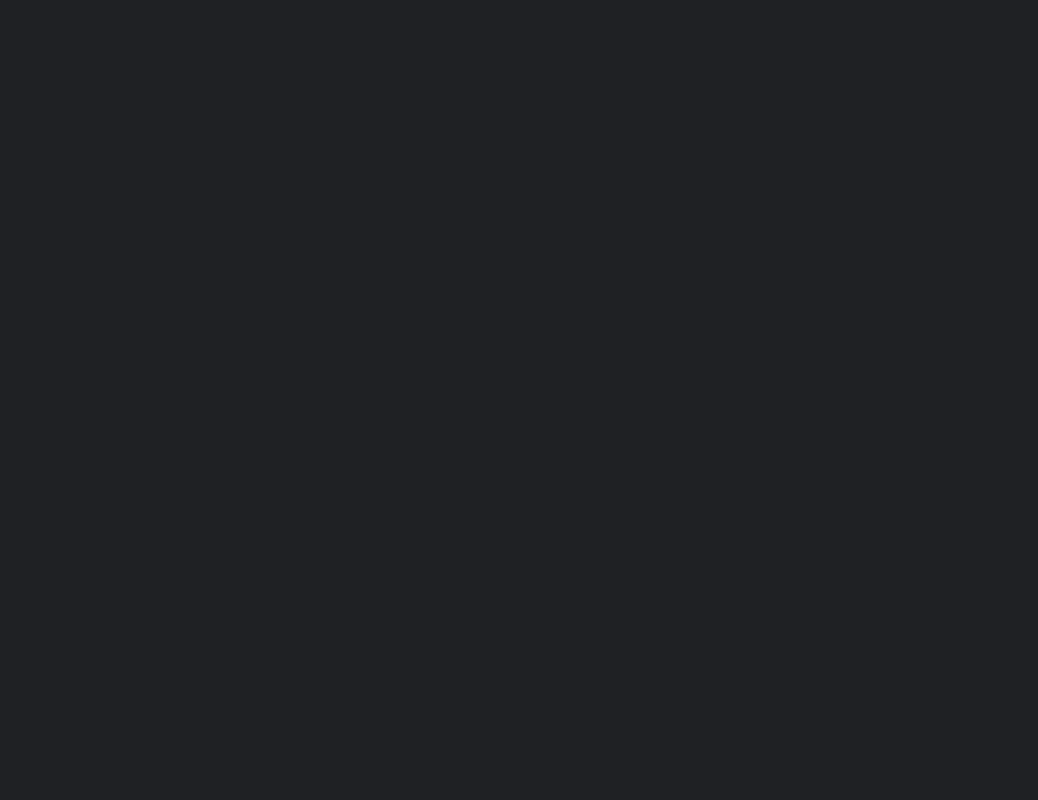
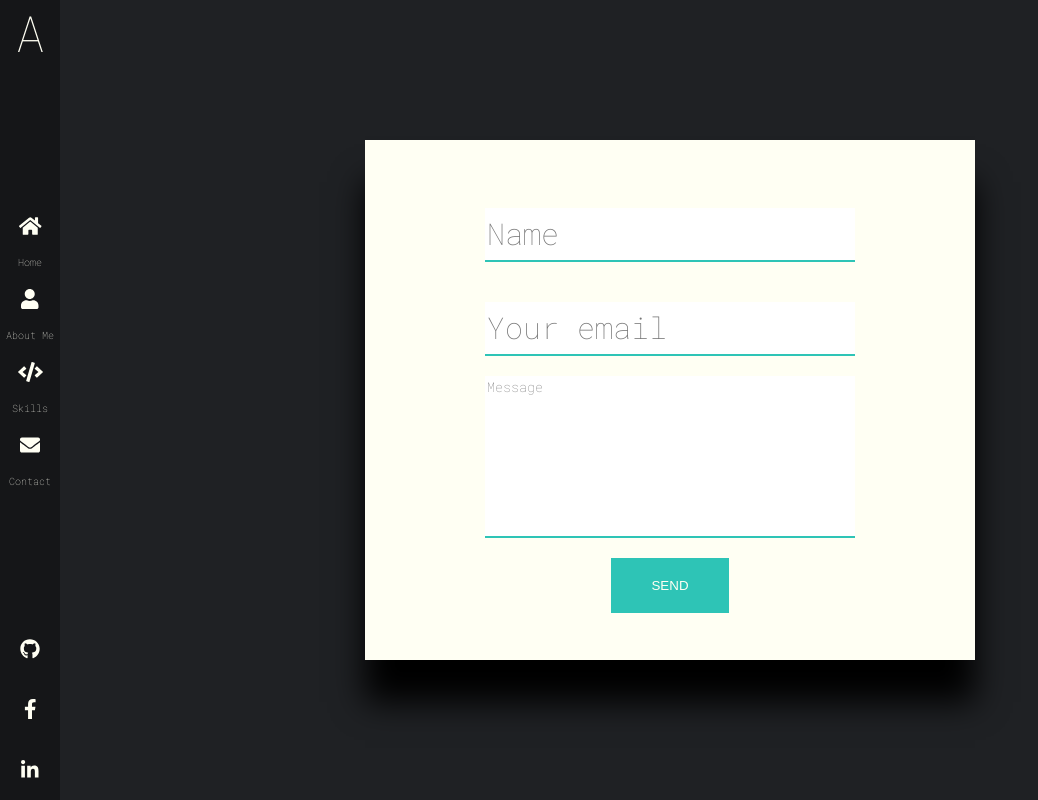
Before and after one commit to alekry78/aleksander-krys, a React (Create React App) app: page /contact in a window 1280 px wide. Shown: the whole page, without its empty margins (0-1038 px from the left). Built offline with nearby package versions, Linux system fonts and the light colour scheme.

Commit message:
contact repair

```diff
--- a/src/components/Router.js
+++ b/src/components/Router.js
@@ -12,6 +12,7 @@ const Router = () =>(
             <Route path="/user" component={About}/>
             <Route path="/code" component={Cv}/>
             <Route path="/envelope" component={Contact}/>
+            <Route component={Contact}/>
         </Switch>
     </BrowserRouter>
 )
```
